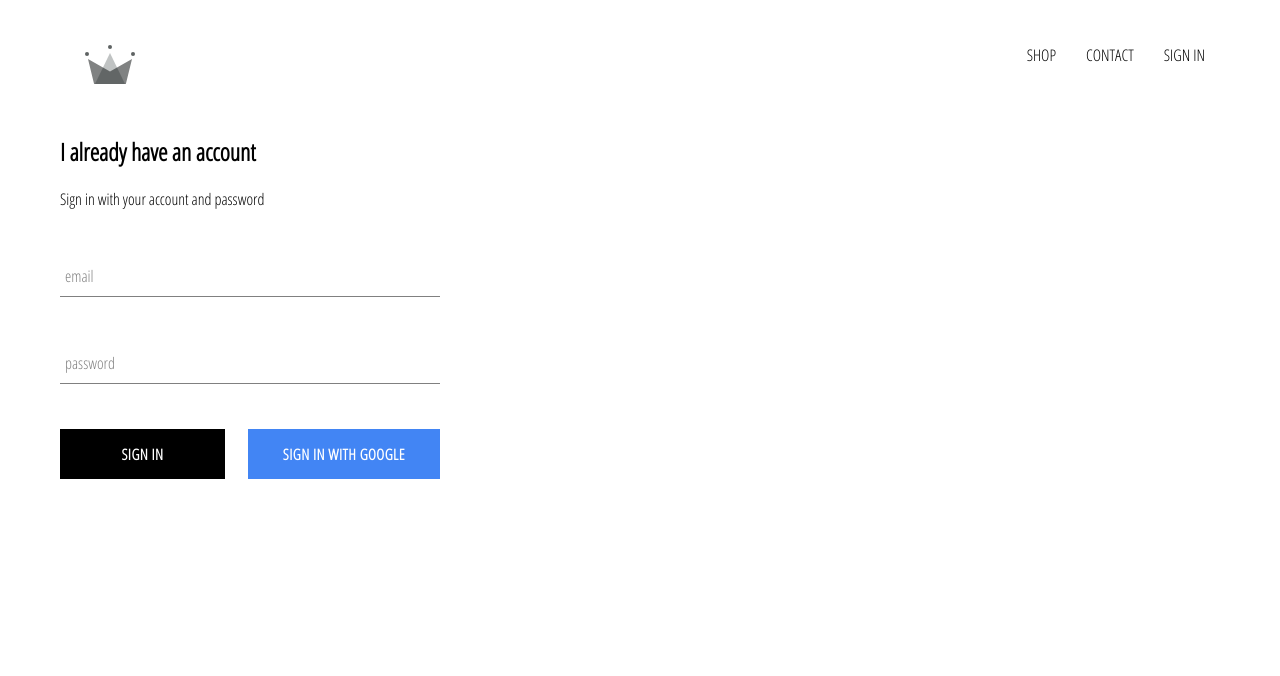
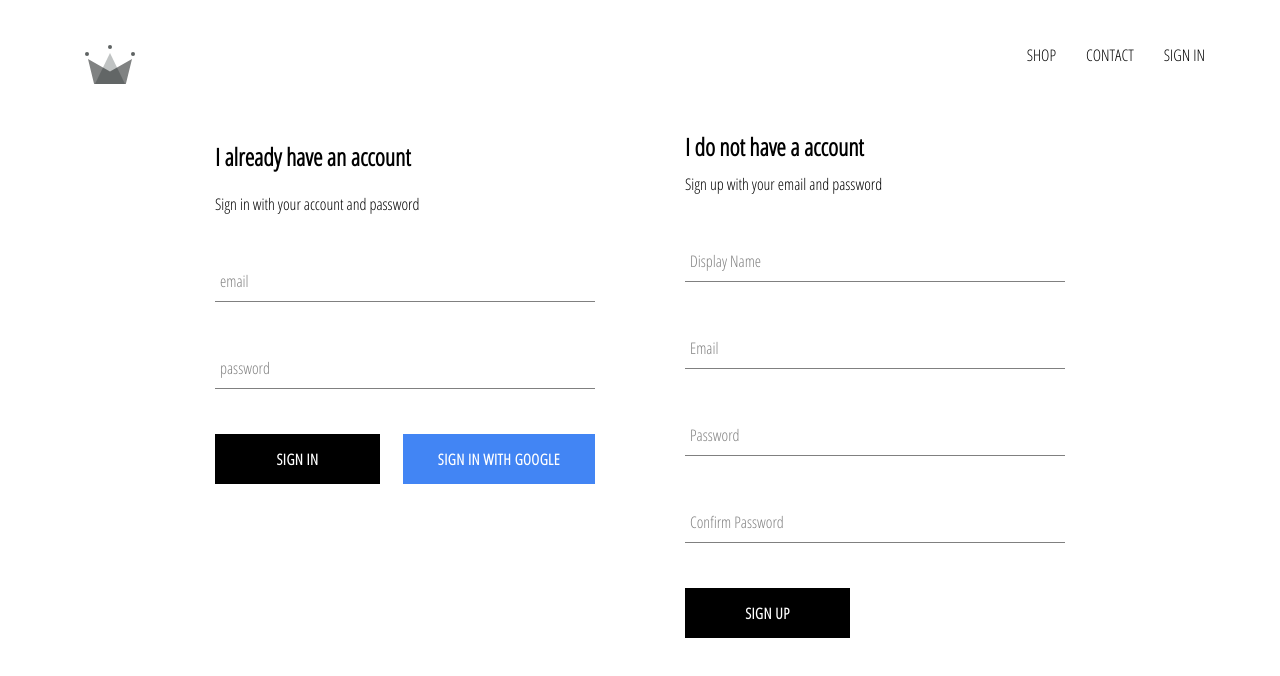
Before and after one commit to bvamith95/crwn-clothing, a React (Create React App) app: page /signin in a window 1280 px wide. Shown: the top 676 px of the page. Built offline with nearby package versions, Linux system fonts and the light colour scheme; no server answers.

Commit message:
Implemented firebase utils, included ability to store authenticated users into our firestore database.

```diff
--- a/src/App.js
+++ b/src/App.js
@@ -8,7 +8,7 @@
 import ShopPage from './pages/shop/shop.component.jsx';
 import SignInAndSignUpPage from './pages/sign-in-and-sign-up/sign-in-and-sign-up.component';
 import Header from './components/header/header.component.jsx';
-import { auth } from './firebase/firebase.utils';
+import { auth, createUserProfileDocument } from './firebase/firebase.utils';
 
 
 class App extends React.Component {
@@ -23,10 +23,21 @@
   unsubscribeFromAuth = null;
 
   componentDidMount() {
-    this.unsubscribeFromAuth=auth.onAuthStateChanged( user=> {
-      this.setState({ currentUser: user});
+    this.unsubscribeFromAuth=auth.onAuthStateChanged( async userAuth => {
+      if(userAuth){
+        const userRef = await createUserProfileDocument(userAuth);
 
-      console.log(user);
+        userRef.onSnapshot(snapShot => {
+           this.setState({
+             currentUser:{
+               id:snapShot.id,
+               ...snapShot.data()
+             }
+           });
+        });
+      }
+
+      this.setState({currentUser: userAuth});
 
     });
   }
--- a/src/components/form-input/form-input.component.jsx
+++ b/src/components/form-input/form-input.component.jsx
@@ -6,7 +6,10 @@
     <div className="group">
     <input className='form-input' onChange={handleChange} {...otherProps}/>
     {label ?(
-        <label className={`${otherProps.value.length ? 'shrink' :''} form-input-label`}>
+        <label
+        className={`${
+            otherProps.value.length ? 'shrink' :''
+        } form-input-label`}>
         {label}
         </label>)
         :null
--- /dev/null
+++ b/src/components/sign-up/sign-up.component.jsx
@@ -0,0 +1,100 @@
+import React from "react";
+
+import FormInput from "../form-input/form-input.component";
+import CustomButton from "../custom-button/custom-button.component";
+
+import {auth, createUserProfileDocument} from '../../firebase/firebase.utils';
+
+import './sign-up.styles.scss';
+
+class SignUp extends React.Component {
+    constructor(){
+        super();
+
+        this.state = {
+            displayName:'',
+            email:'',
+            password:'',
+            confirmPassword:''
+        };
+    }
+
+    handleSubmit = async event =>{
+        event.preventDefault();
+        const {displayName, email, password, confirmPassword} = this.state;
+
+        if(password !== confirmPassword) {
+            alert (" Passwords don't match");
+            return;
+        }
+
+        try {
+            const {user} = await auth.createUserWithEmailAndPassword(email, password);
+
+            await createUserProfileDocument(user, {displayName});
+
+            this.setState ({
+                displayName:'',
+                email:'',
+                password:'',
+                confirmPassword:''
+            });
+        }catch(error){
+            console.error(error);
+        }
+    };
+
+    handleChange = event => {
+        const {name, value} = event.target;
+
+        this.setState({[name]:value});
+
+    }
+
+    render(){
+        const {displayName, email, password, confirmPassword} = this.state;
+        return(
+            <div className='sign-up'>
+            <h2 className='title'>I do not have a account</h2>
+            <span>Sign up with your email and password</span>
+            <form className='sign-up-form' onSubmit={this.handleSubmit}>
+                <FormInput
+                type = 'test'
+                name='displayName'
+                value={displayName}
+                onChange={this.handleChange}
+                label='Display Name'
+                required
+                />
+                <FormInput
+                type = 'email'
+                name='email'
+                value={email}
+                onChange={this.handleChange}
+                label='Email'
+                required
+                />
+                <FormInput
+                type = 'password'
+                name='password'
+                value={password}
+                onChange={this.handleChange}
+                label='Password'
+                required
+                />
+                <FormInput
+                type = 'password'
+                name='confirmPassword'
+                value={confirmPassword}
+                onChange={this.handleChange}
+                label='Confirm Password'
+                required
+                />
+                <CustomButton type='submit'> SIGN UP</CustomButton>
+            </form>
+            </div>
+        );
+    }
+}
+
+export default SignUp;
--- /dev/null
+++ b/src/components/sign-up/sign-up.styles.scss
@@ -0,0 +1,9 @@
+.sign-up {
+  display: flex;
+  flex-direction: column;
+  width: 380px;
+
+  .title {
+    margin: 10px 0;
+  }
+}
--- a/src/firebase/firebase.utils.js
+++ b/src/firebase/firebase.utils.js
@@ -11,6 +11,31 @@
     appId: "1:964565964302:web:b162640d2e07ce9d924e5f"
   };
 
+  export const createUserProfileDocument = async(userAuth, additionalData) =>{
+    if (!userAuth) return;
+
+    const userRef = firestore.doc(`users/${userAuth.uid}`);
+
+    const snapShot = await userRef.get();
+
+    if(!snapShot.exists){
+      const{displayName, email} = userAuth;
+      const createdAt = new Date();
+
+      try {
+        await userRef.set({
+          displayName,
+          email,
+          createdAt,
+          ...additionalData
+        })
+      } catch (error) {
+        console.log('error creating user', error.message);
+      }
+    }
+
+      return userRef;
+  };
 
 firebase.initializeApp(config);
 
--- a/src/pages/sign-in-and-sign-up/sign-in-and-sign-up.component.jsx
+++ b/src/pages/sign-in-and-sign-up/sign-in-and-sign-up.component.jsx
@@ -1,10 +1,14 @@
 import React from "react";
 import SignIn from "../../components/sign-in/sign-in.component";
+import SignUp from "../../components/sign-up/sign-up.component";
 
 import './sign-in-and-sign-up.styles.scss';
 
 const SignInAndSignUpPage = () => (
-    <div className='sign-in-and-sign-up'><SignIn/></div>
+    <div className='sign-in-and-sign-up'>
+    <SignIn/>
+    <SignUp/>
+    </div>
 );
 
 export default SignInAndSignUpPage;
--- a/src/pages/sign-in-and-sign-up/sign-in-and-sign-up.styles.scss
+++ b/src/pages/sign-in-and-sign-up/sign-in-and-sign-up.styles.scss
@@ -0,0 +1,6 @@
+.sign-in-and-sign-up {
+    width: 850px;
+    display: flex;
+    justify-content: space-between;
+    margin: 30px auto;
+  }
```
